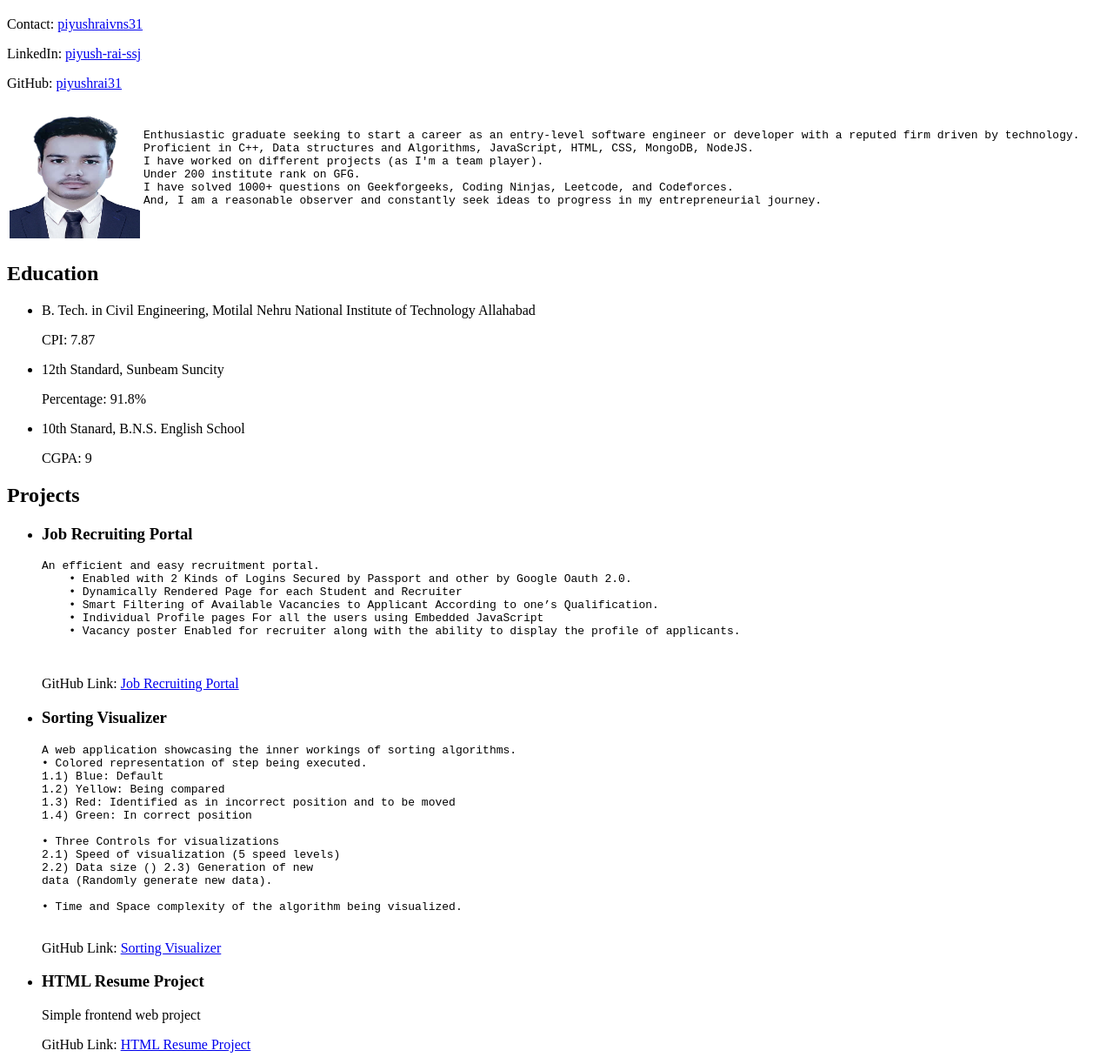
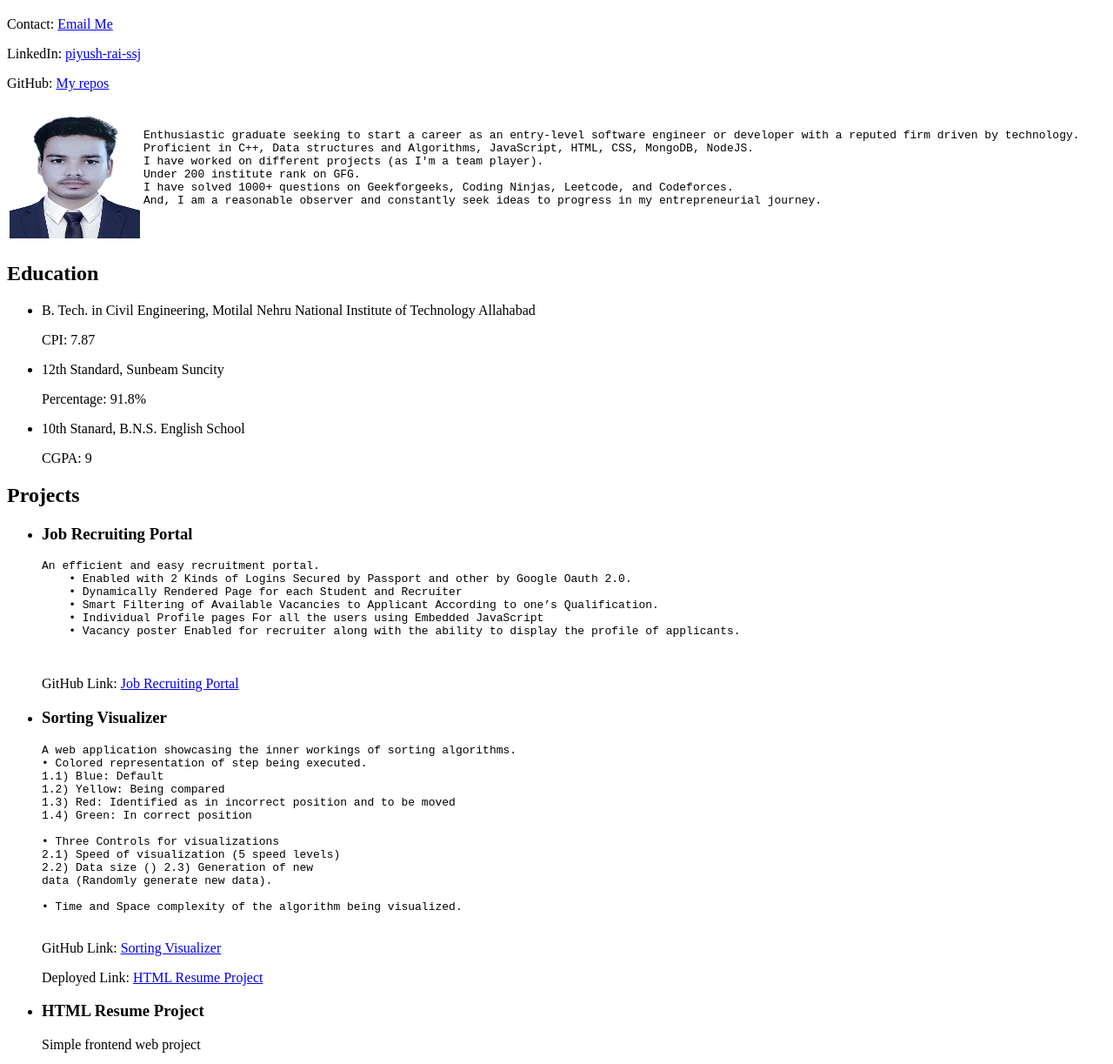
Before and after one commit to piyushrai31/HTML-Resume, a plain HTML site: page index.html in a window 1280 px wide. Shown: the part 61-1284 px from the top of the page at 87% size. Drawn offline with Linux system fonts and the light colour scheme.

Commit message:
Update index.html

```diff
--- a/index.html
+++ b/index.html
@@ -8,9 +8,9 @@
 <body>
     <div>
         <h1>Piyush Rai</h1>
-        <p>Contact: <a href="piyushraivns31@gmail.com">piyushraivns31</a></p>
+        <p>Contact: <a href="mailto:piyushraivns31@gmail.com">Email Me</a></p>
         <p>LinkedIn: <a href="https://www.linkedin.com/in/piyush-rai-ssj/">piyush-rai-ssj</a></p>
-        <p>GitHub: <a href="github.com">piyushrai31</a></p>
+        <p>GitHub: <a href="https://github.com/piyushrai31">My repos</a></p>
 
         <table>
             <tr>
@@ -59,7 +59,7 @@ And, I am a reasonable observer and constantly seek ideas to progress in my entr
     • Individual Profile pages For all the users using Embedded JavaScript
     • Vacancy poster Enabled for recruiter along with the ability to display the profile of applicants.</p> </pre>
                 <p>
-                    GitHub Link: <a href="github.com">Job Recruiting Portal</a>
+                    GitHub Link: <a href="https://github.com/piyushrai31/Webster-2021-Job-Recruiting-Portal">Job Recruiting Portal</a>
                 </p>
                 </li>
                 <li>
@@ -79,7 +79,10 @@ data (Randomly generate new data).
 • Time and Space complexity of the algorithm being visualized.
                     </pre>
                     <p>
-                        GitHub Link: <a href="github.com">Sorting Visualizer</a>
+                        GitHub Link: <a href="https://github.com/piyushrai31/Sorting_Visualizer">Sorting Visualizer</a>
+                    </p>
+                     <p>
+                        Deployed Link: <a href="https://piyushrai31.github.io/Sorting_Visualizer/">HTML Resume Project</a>
                     </p>
                 </li>
                 <li>
```
